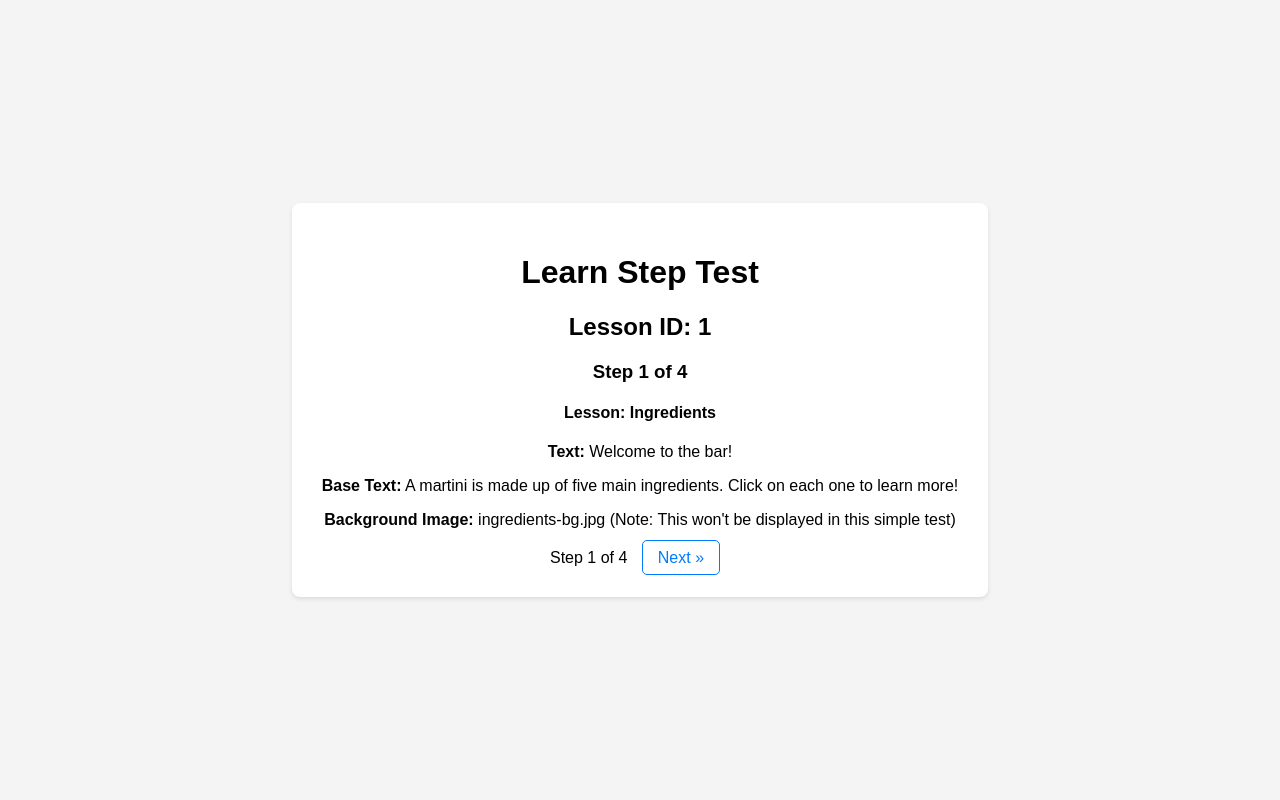
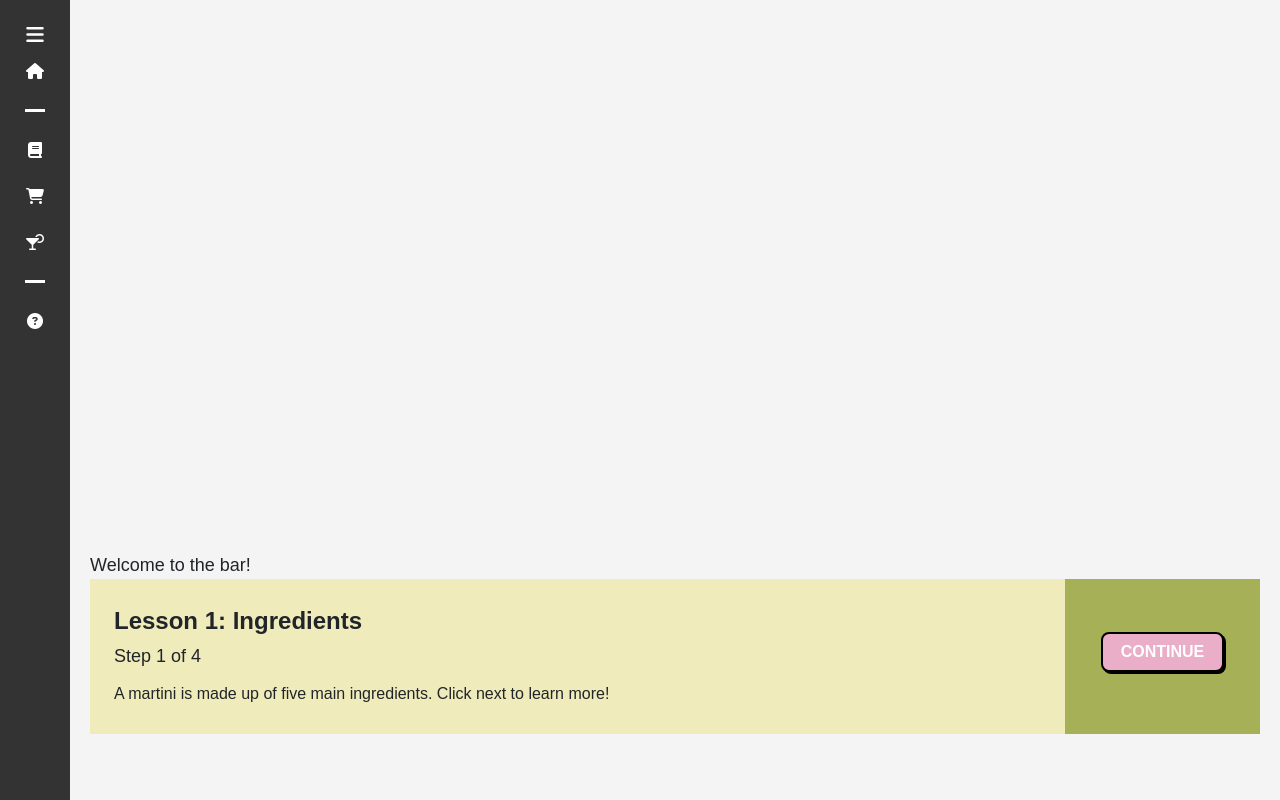
Before and after one commit to Franc1sD/Martini-Mentor, a Flask app: page /learn/1/step/1 in a window 1280 px wide. Run offline with Flask 3, Linux system fonts and the light colour scheme; some libraries are stand-ins or nearby versions.

Commit message:
fixed conflicts and added css files

```diff
--- a/app.py
+++ b/app.py
@@ -1,6 +1,8 @@
-from flask import Flask, request, jsonify, render_template, url_for, redirect
+from flask import Flask, request, jsonify, render_template, url_for
+from markupsafe import Markup
 import json
 import os
+import re
 
 app = Flask(__name__)
 
@@ -25,8 +27,6 @@ def save_data(file_path, data):
             json.dump(data, f, ensure_ascii=False, indent=4)
     except Exception as e:
         print(f"Error saving data to {file_path}: {e}")
-
-
 
 
 # Homepage
@@ -67,6 +67,7 @@ def learn(id, step_num):
             next_url = url_for('learn', id=next_id, step_num=1)
         else:
             next_url = url_for('quiz', id='1')
+    is_last_step = (step_num == total_steps and lesson_idx == len(all_lessons) - 1)
     return render_template('learn.html',
                            step=step_data,
                            id=id,
@@ -74,6 +75,7 @@ def learn(id, step_num):
                            total_steps=total_steps,
                            prev_step_url=prev_url,
                            next_step_url=next_url,
+                           is_last_step=is_last_step,
                            lesson_name=learn_data[id].get('name', ''),
                            background=learn_data[id].get('background', ''))
 
@@ -174,10 +176,26 @@ def reset_quiz(quiz_data):
         q["is_correct"] = False
     save_data(QUIZ_FILE, quiz_data)
 
+    return render_template("result.html", score=score, total_questions=total_questions)
 
+#Highlight function
+@app.template_filter('highlight_text')
+def highlight_text(text, keywords):
+    if not keywords:
+        return text
 
+    # If keywords is a string, convert it to a list
+    if isinstance(keywords, str):
+        keywords = [keywords]
 
+    # Escape keywords to prevent regex issues
+    pattern = r"(" + "|".join(re.escape(word) for word in keywords) + r")"
 
+    def replace(match):
+        return f'<span class="highlight">{match.group(0)}</span>'
+
+    highlighted = re.sub(pattern, replace, text, flags=re.IGNORECASE)
+    return Markup(highlighted)
 
 
 if __name__ == '__main__':
--- a/data/quiz.json
+++ b/data/quiz.json
@@ -9,8 +9,8 @@
             "None of the above"
         ],
         "correct_answer": "Rum",
-        "user_answer": "Rum",
-        "is_correct": true
+        "user_answer": "Vodka",
+        "is_correct": false
     },
     "2": {
         "dialogue": "Hello, I'd like a martini please!",
--- /dev/null
+++ b/static/learn.css
@@ -0,0 +1,163 @@
+
+.learn-page {
+  height: 100%;
+  display: flex;
+  flex-direction: column;
+  overflow: hidden;
+}
+
+.learn-top {
+  height: 512px;
+  background-size: cover;
+  background-position: center;
+  position: relative;
+  flex-shrink: 0;
+}
+
+.learn-bottom {
+  height: 160px;
+  display: flex;
+  flex-direction: column;
+  font-family: 'PixelFont', sans-serif;
+  flex-shrink: 0;
+}
+
+.learn-left {
+  background-color: #f0ebbb;
+  height: 100%;
+}
+
+.learn-right {
+  background-color: #a5b057;
+  height: 100%;
+}
+
+.learn-lesson-header {
+  font-size: 24px;
+  font-weight: bold;
+  font-family: 'PixelFont', sans-serif;
+}
+
+.learn-step-subheader {
+  font-size: 18px;
+  margin-top: 4px;
+  font-family: 'PixelFont', sans-serif;
+}
+
+.learn-text {
+  font-size: 18px;
+  margin-top: 20px;
+  font-family: 'PixelFont', sans-serif;
+}
+
+.learn-base-text {
+  font-size: 16px;
+  margin-top: 12px;
+  font-family: 'PixelFont', sans-serif;
+}
+
+.learn-base-text div {
+  margin-bottom: 4px;
+}
+
+.learn-button {
+  background-color: #eaaec8;
+  color: white;
+  font-weight: bold;
+  font-size: 16px;
+  border: 2px solid black;
+  padding: 6px 18px;
+  border-radius: 8px;
+  box-shadow: 2px 2px 0 #000;
+  text-transform: uppercase;
+  font-family: 'PixelFont', sans-serif;
+  text-align: center;
+  display: inline-block;
+  text-decoration: none;
+  margin-bottom: 10px;
+}
+
+.back-button {
+  background-color: rgb(193, 193, 193);
+  color: white;
+  font-weight: bold;
+  font-size: 16px;
+  border: 2px solid black;
+  padding: 6px 18px;
+  border-radius: 8px;
+  box-shadow: 2px 2px 0 #000;
+  text-transform: uppercase;
+  font-family: 'PixelFont', sans-serif;
+  text-align: center;
+  display: inline-block;
+  text-decoration: none;
+  margin-bottom: 10px;
+}
+
+.learn-button:hover {
+  background-color: #f19ab9;
+}
+
+.learn-button:disabled {
+  background-color: #cccccc;
+  color: #666;
+  border-color: #999;
+  cursor: not-allowed;
+  box-shadow: none;
+}
+
+.highlight {
+  color: #d94c8b;
+  font-weight: bold;
+}
+
+/* === Notebook Style === */
+.notebook-box {
+  position: absolute;
+  top: 40px;
+  left: 16rem;
+  width: 160px;
+  height: 120px;
+  padding: 10px;
+  background-color: white;
+  border: 3px solid black;
+  font-family: 'PixelFont', sans-serif;
+  font-size: 14px;
+  box-shadow: 4px 4px 0 black;
+  overflow-y: auto;
+  z-index: 0;
+}
+
+/* === Squirrel Style === */
+.squirrel-helper {
+  position: absolute;
+  bottom: 12rem;
+  right: 30px;
+  display: flex;
+  flex-direction: column;
+  align-items: center;
+}
+
+.squirrel-icon {
+  height: 20rem;
+  cursor: pointer;
+}
+
+.squirrel-bubble {
+  display: none;
+  position: absolute;
+  bottom: 5rem;
+  right: 0;
+  width: 220px;
+  background-color: white;
+  border: 3px solid black;
+  padding: 12px;
+  font-size: 14px;
+  box-shadow: 4px 4px 0 black;
+  z-index: 10;
+  text-align: left;
+}
+
+.squirrel-helper:hover .squirrel-bubble {
+  display: block;
+}
--- a/templates/homepage.html
+++ b/templates/homepage.html
@@ -12,7 +12,7 @@
     </div>
 
     <div class="button-group">
-      <a href="/learn/1" class="btn big-btn">START THE LESSON</a>
+      <a href="/learn/1/step/1" class="btn big-btn">START THE LESSON</a>
       <a href="/quiz/1" class="btn big-btn">TAKE THE QUIZ</a>
     </div>
   </div>
--- a/templates/layout.html
+++ b/templates/layout.html
@@ -39,15 +39,15 @@
                 <span class="label">Lesson</span>
                 <div class="bar"></div>
             </div>
-            <a href="/learn/1" class="menu-item {% if request.path == '/learn/2' %}active{% endif %}">
+            <a href="/learn/1/step/1" class="menu-item {% if request.path == '/learn/2' %}active{% endif %}">
                 <i class="fas fa-book"></i>
                 <span class="label">Ingredients</span>
             </a>
-            <a href="/learn/2" class="menu-item {% if request.path == '/learn/2' %}active{% endif %}">
+            <a href="/learn/2/step/1" class="menu-item {% if request.path == '/learn/2' %}active{% endif %}">
                 <i class="fas fa-shopping-cart"></i>
                 <span class="label">Ordering</span>
             </a>
-            <a href="/learn/3" class="menu-item {% if request.path == '/learn/3' %}active{% endif %}">
+            <a href="/learn/3/step/1" class="menu-item {% if request.path == '/learn/3' %}active{% endif %}">
                 <i class="fas fa-martini-glass-citrus"></i>
                 <span class="label">Mixing</span>
             </a>
--- a/templates/learn.html
+++ b/templates/learn.html
@@ -1,82 +1,87 @@
-<!DOCTYPE html>
-<html>
-<head>
-    <title>Learn Step Test</title>
-    <style>
-        body {
-            font-family: sans-serif;
-            background-color: #f4f4f4;
-            margin: 0;
-            display: flex;
-            justify-content: center;
-            align-items: center;
-            min-height: 100vh;
-        }
-        .container {
-            background-color: #fff;
-            padding: 30px;
-            border-radius: 8px;
-            box-shadow: 0 2px 4px rgba(0, 0, 0, 0.1);
-            text-align: center;
-        }
-        .content {
-            margin-bottom: 20px;
-        }
-        .navigation a {
-            margin: 0 10px;
-            text-decoration: none;
-            color: #007bff;
-            padding: 8px 15px;
-            border: 1px solid #007bff;
-            border-radius: 5px;
-        }
-        .navigation a:hover {
-            background-color: #007bff;
-            color: #fff;
-        }
-    </style>
-</head>
-<body>
-    <div class="container">
-        <h1>Learn Step Test</h1>
-        <div class="content">
-            {% if step %}
-                <h2>Lesson ID: {{ id }}</h2>
-                <h3>Step {{ step_num }} of {{ total_steps }}</h3>
-                {% if lesson_name %}
-                    <h4>Lesson: {{ lesson_name }}</h4>
+{% extends "layout.html" %}
+
+{% block head %}
+<link rel="stylesheet" href="{{ url_for('static', filename='learn.css') }}">
+<script src="{{ url_for('static', filename='js/learn.js') }}"></script>
+{% endblock %}
+
+{% block content %}
+<div class="learn-page">
+
+    <!-- Add background here later -->
+    <div class="learn-top"></div>
+
+    <!-- Chatbox (Lesson 1-2) -->
+    <div class="chat">
+    {% if step.text %}
+        <div class="learn-text">
+          {{ step.text | highlight_text(step.highlight) }}
+        </div>
     {% endif %}
-                <p><strong>Text:</strong> {{ step.text }}</p>
-                {% if step.highlight %}
-                    <p><strong>Highlight:</strong> {{ step.highlight|join(', ') }}</p>
+    </div>
+
+    <!-- Lesson 2: Notebook and Squirrel -->
+    {% if step.notebook %}
+    <div class="notebook-box">
+    <div class="notebook-title"><strong>Customer's Order:</strong></div>
+    <ul class="notebook-list">
+        {% for item in step.notebook %}
+        <li>{{ item }}</li>
+        {% endfor %}
+    </ul>
+    </div>
     {% endif %}
-                {% if step['base-text'] %}
-                    <p><strong>Base Text:</strong>
-                        {% if step['base-text'] is iterable and (step['base-text'] is not string) %}
-                            {% for text_part in step['base-text'] %}
-                                {{ text_part }}
+
+    {% if step.squirrel %}
+    <div class="squirrel-helper">
+    <img src="{{ url_for('static', filename='images/squirrel.png') }}" alt="squirrel" class="squirrel-icon">
+    <div class="squirrel-bubble">
+        {{ step.squirrel }}
+    </div>
+    </div>
+    {% endif %}
+
+    <!-- The bottom green section, used for all -->
+  <div class="learn-bottom">
+    <div class="row no-gutters">
+      <div class="col-10 learn-left p-4 d-flex flex-column justify-content-start">
+        <div class="learn-lesson-header">
+          Lesson {{ id }}: {{ lesson_name }}
+        </div>
+        <div class="learn-step-subheader">
+          Step {{ step_num }} of {{ total_steps }}
+        </div>
+
+        {% if step["base-text"] %}
+          <div class="learn-base-text">
+            {% if step["base-text"] is iterable and (step["base-text"] is not string) %}
+                {% for text_part in step["base-text"] %}
+                <div>{{ text_part | highlight_text(step.highlight) }}</div>
                 {% endfor %}
             {% else %}
-                            {{ step['base-text'] }}
-                        {% endif %}
-                    </p>
-                {% endif %}
-                {% if background %}
-                    <p><strong>Background Image:</strong> {{ background }} (Note: This won't be displayed in this simple test)</p>
-                {% endif %}
-            {% else %}
-                <p>No step data received.</p>
+              <div>{{ step["base-text"] }}</div>
             {% endif %}
           </div>
-        <div class="navigation">
-            {% if prev_step_url %}
-                <a href="{{ prev_step_url }}">&laquo; Previous</a>
-            {% endif %}
-            <span>Step {{ step_num }} of {{ total_steps }}</span>
-            {% if next_step_url %}
-                <a href="{{ next_step_url }}">Next &raquo;</a>
         {% endif %}
       </div>
+
+      <!-- Buttons -->
+      <div class="col-2 learn-right d-flex flex-column justify-content-center align-items-center">
+        {% if next_step_url %}
+            <a href="{{ next_step_url }}" class="learn-button">
+                {% if is_last_step %}
+                TAKE QUIZ
+                {% else %}
+                CONTINUE
+                {% endif %}
+            </a>
+        {% endif %}
+        {% if prev_step_url %}
+          <a href="{{ prev_step_url }}" class="back-button">BACK</a>
+        {% endif %}
       </div>
-</body>
-</html>
+
+    </div>
+  </div>
+</div>
+{% endblock %}
```
Also changed, not shown: data/learn.json (+8 -7 lines), static/ingredients.css (deleted, +0 -58 lines), static/js/ingredients.js (deleted, +0 -44 lines), templates/ingredients.html (deleted, +0 -31 lines), templates/ordering.html (deleted, +0 -11 lines), static/images/squirrel.png (added). Lines whose indentation alone changed are shown as unchanged.
